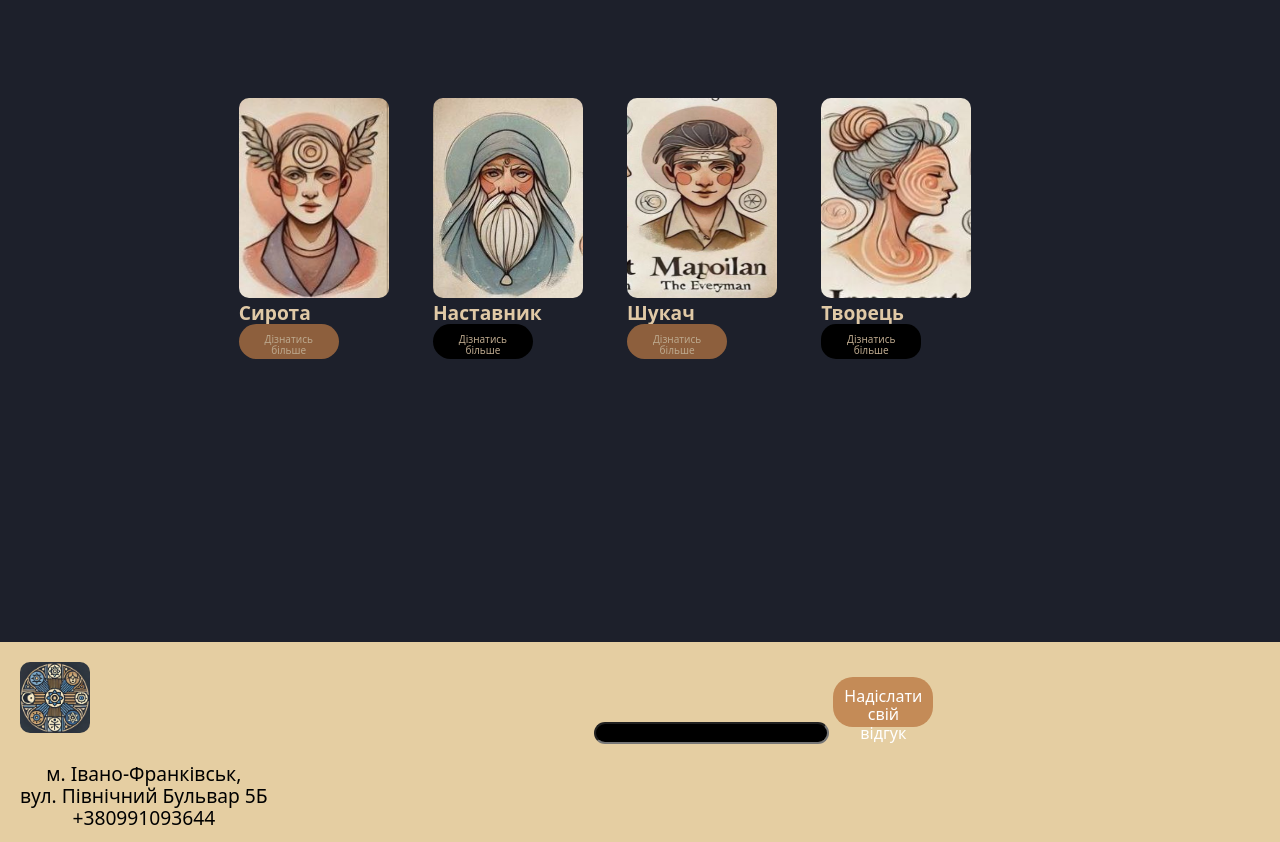
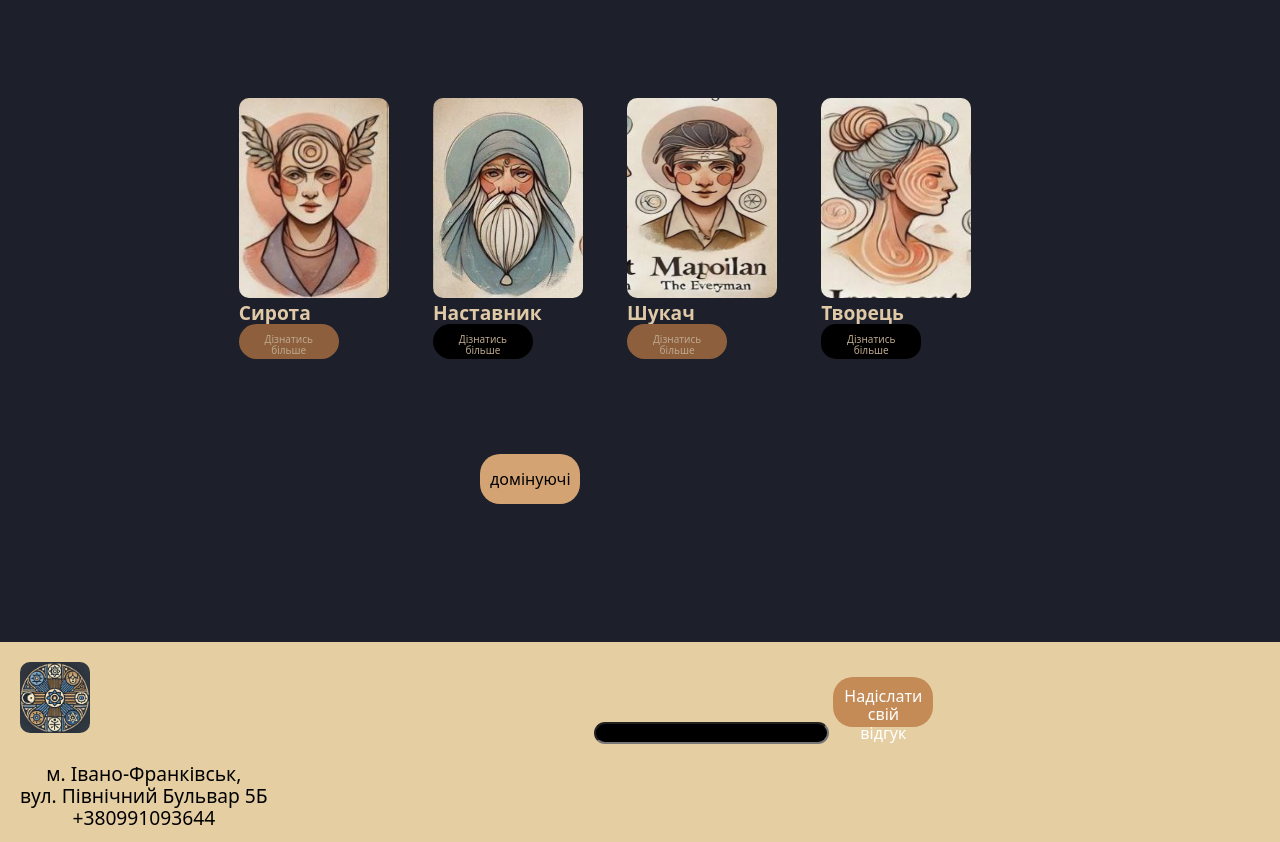
Before and after one commit to tomochka-a/tommochka, a plain HTML site: page index.html in a window 1280 px wide. Shown: the part 2158-3000 px from the top of the page. Drawn offline with nearby package versions, Linux system fonts and the light colour scheme; a web font is replaced by a local one.

Commit message:
Update index.html

```diff
--- a/index.html
+++ b/index.html
@@ -275,6 +275,13 @@
                      </button>
                 </a>
             </div>
+                   <div class="buttonsa">
+                <a href="dominant.html">
+                    <button>
+                        домінуючі
+                    </button>
+                </a>
+            </div>
         </main>
         </div>
         </div>
```
